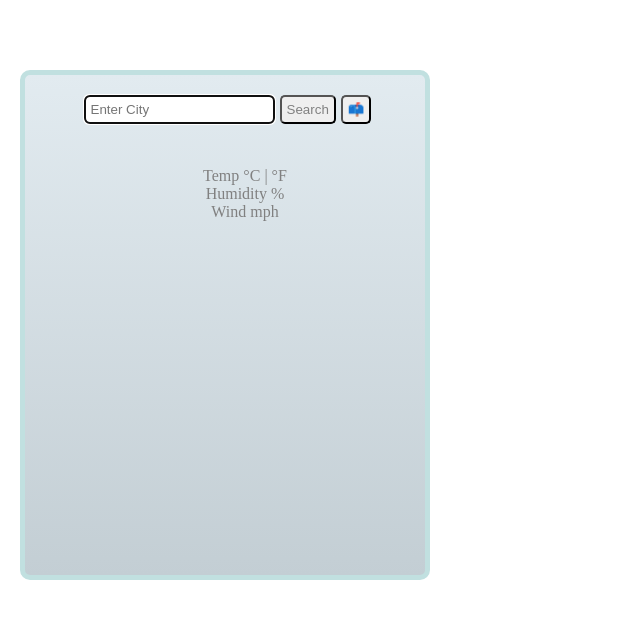
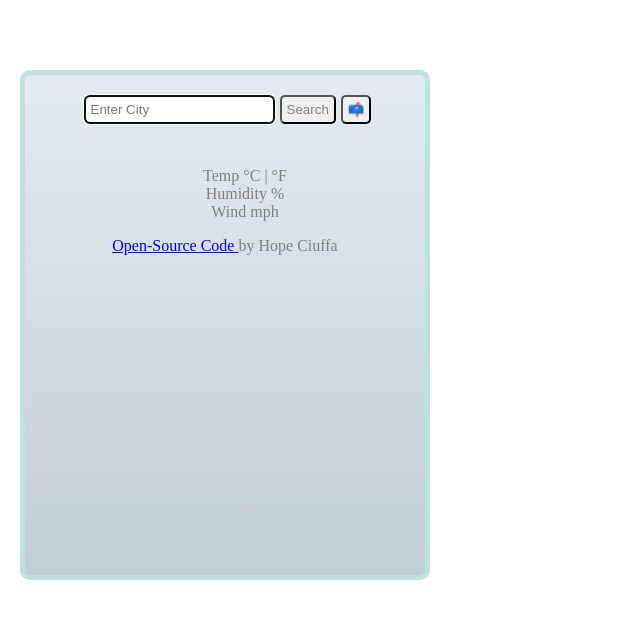
Before and after one commit to hope-rachelle/react-week4, a React (Create React App) app: page / in a window 1280 px wide. Shown: the top 618 px of the page, without its empty margins (0-640 px from the left). Built offline with nearby package versions, Linux system fonts and the light colour scheme; a web font is replaced by a local one.

Commit message:
git link

```diff
--- a/src/SearchEngine.js
+++ b/src/SearchEngine.js
@@ -67,6 +67,8 @@ function getLocation(){
         <li> Humidity {weather.humidity}%</li>
         <li> Wind {weather.wind}mph</li>
       </ul>
+      <p id="source"> <a href="https://github.com/hope-rachelle/react-week4" target="_blank">Open-Source Code </a>
+    by Hope Ciuffa </p>
     </div>
   );
 }
```
